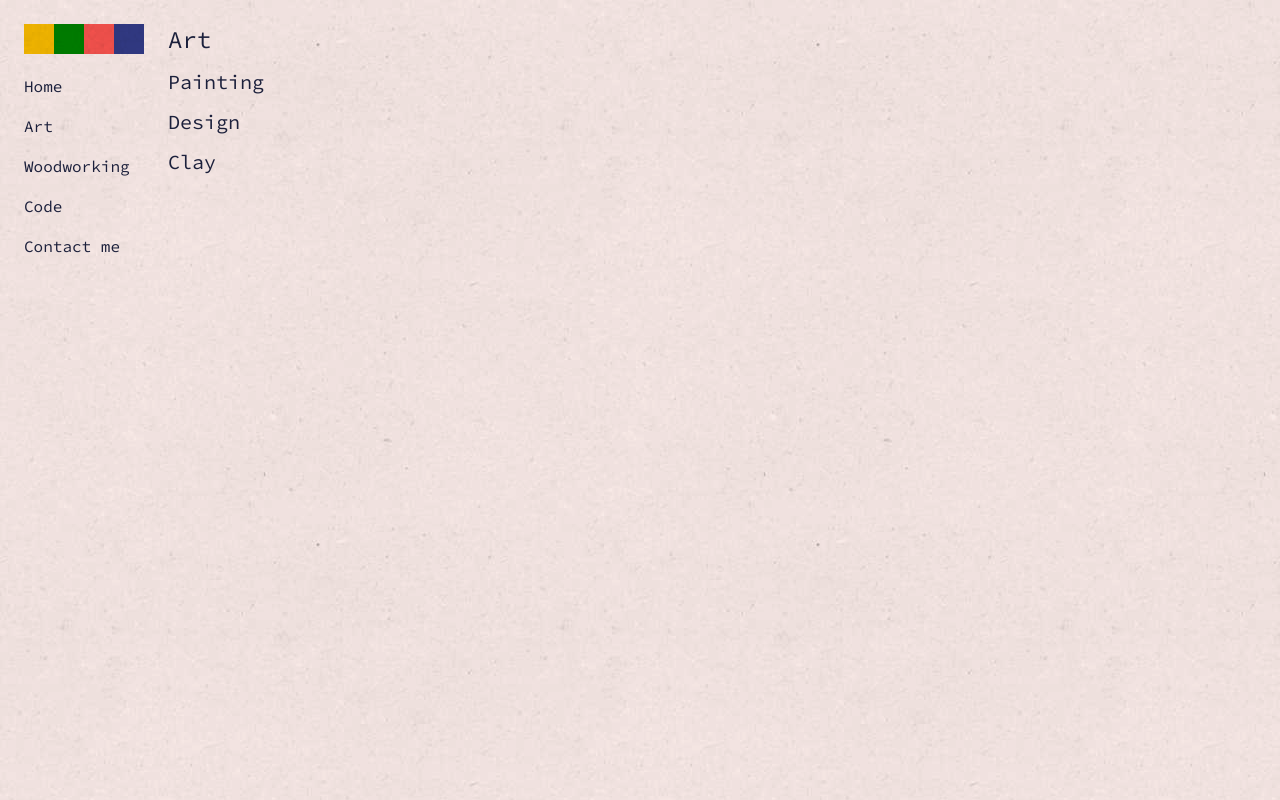
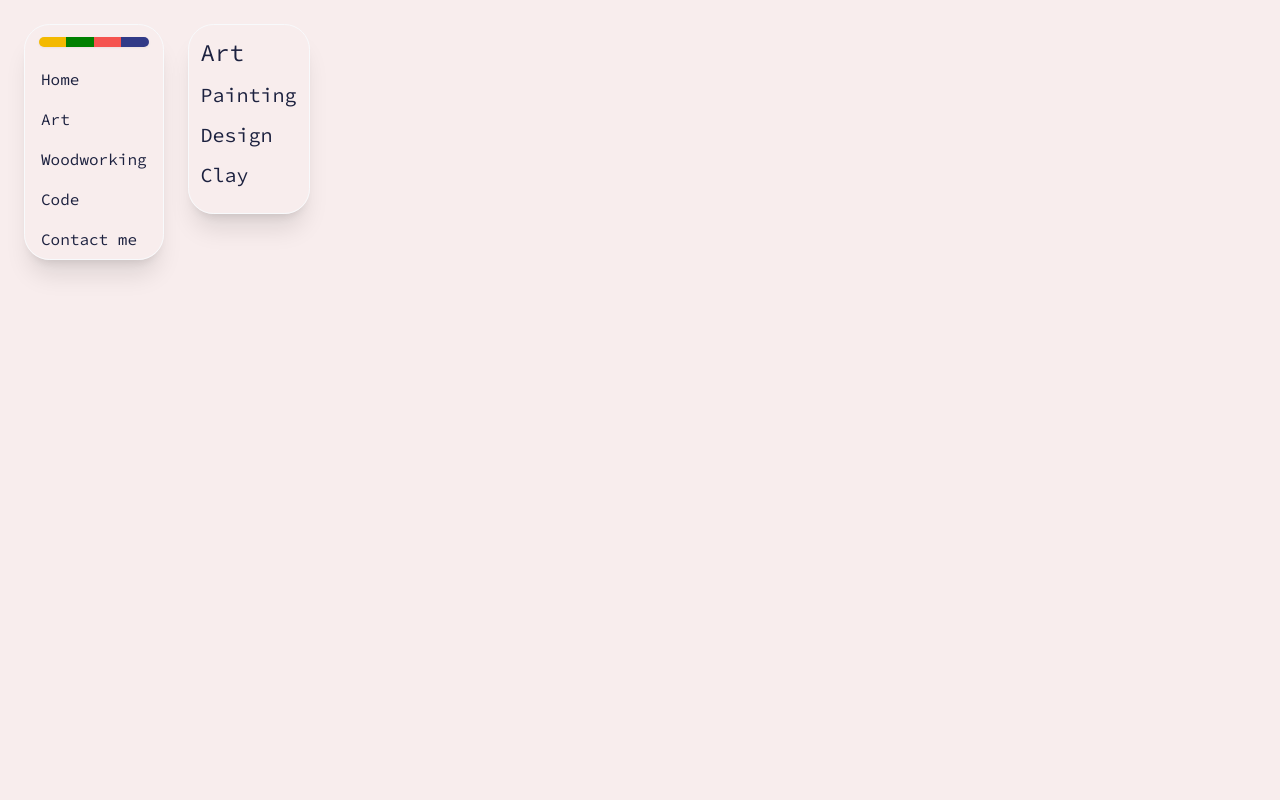
Before and after one commit to ivurnave/evan-md-website, a Next.js app: page /art in a window 1280 px wide. Built offline with nearby package versions, Linux system fonts and the light colour scheme.

Commit message:
style changes, color consolidation

```diff
--- a/src/app/globals.css
+++ b/src/app/globals.css
@@ -2,10 +2,24 @@
 @tailwind components;
 @tailwind utilities;
 
+/* TODO: consolidate colors */
 :root {
   --background: #f8eded;
   --foreground: #1c213f;
+  --yellow: #f3b900;
+  --green: green;
+  --coral: #f5534f;
+  --blue: #313a87;
+  --yellow-light: #f7d34e;
+  --green-light: #7cf39f;
+  --coral-light: #f88a7d;
+  --blue-light: #5f6abb;
+  --yellow-dark: #d18f00;
+  --green-dark: #006400;
+  --coral-dark: #e04b40;
+  --blue-dark: #1d2a66;
 }
+
 
 @media (prefers-color-scheme: dark) {
   :root {
@@ -39,6 +53,8 @@ body {
   /* ... */
 }
 
+
+/* TODO: Maybe remove... dunno if I still want to pursue this */
 .grit {
   mask-image: url("../../public/images/grit.png");
 }
--- a/src/app/layout.tsx
+++ b/src/app/layout.tsx
@@ -22,11 +22,10 @@ export default function RootLayout({
       <body
         className={`h-dvh p-4 ${sourceCodeProFont.className}`}
       >
-        <div className="flex flex-row">
+        <div className="flex flex-row gap-4">
           <Nav />
           {children}
         </div>
-        <div className="paperOverlay"></div>
       </body>
     </html>
   );
--- a/src/app/page.tsx
+++ b/src/app/page.tsx
@@ -3,7 +3,7 @@ import { MarkdownPage } from "@/components/MarkdownPage";
 const Home = () => {
     return (
         <>
-            <div className="mb-6">
+            <div className="mb-4 p-2 rounded-[2vw] border-solid border border-slate-50 shadow-xl">
                 <div className="flex flex-col md:flex-row items-center gap-x-6">
                     <h1 className="block text-center md:text-left text-6xl">evan holmes</h1>
                     <img className="dark:invert w-1/2" src="https://ivurnave.github.io/me/static/media/cube.b476af13.png" />
--- a/src/colors.ts
+++ b/src/colors.ts
@@ -1,6 +1,20 @@
 export const Colors = {
-    yellow: '#f3b900',
-    green: 'green',
-    coral: '#f5534f',
-    blue: '#313a87'
-}
+    base: {
+        yellow: '#f3b900',
+        green: 'green',
+        coral: '#f5534f',
+        blue: '#313a87',
+    },
+    light: {
+        yellow: '#f7d34e',
+        green: '#7cf39f',
+        coral: '#f88a7d',
+        blue: '#5f6abb',
+    },
+    dark: {
+        yellow: '#d18f00',
+        green: '#006400',
+        coral: '#e04b40',
+        blue: '#1d2a66',
+    },
+};
--- a/src/components/HeaderDecoration.tsx
+++ b/src/components/HeaderDecoration.tsx
@@ -1,10 +1,11 @@
 import { Colors } from "@/colors"
 
-export const HeaderDecoration = () => <div className="flex flex-row mb-2">
-    <HeaderDecorationBlock color={Colors.yellow}/>
-    <HeaderDecorationBlock color={Colors.green}/>
-    <HeaderDecorationBlock color={Colors.coral}/>
-    <HeaderDecorationBlock color={Colors.blue}/>
+// rounded-full overflow-hidden drop-shadow-lg
+export const HeaderDecoration = () => <div className="flex flex-row mb-2 w-4/5 mt-2 self-center rounded-full overflow-hidden drop-shadow-sm">
+    <HeaderDecorationBlock color={Colors.base.yellow} />
+    <HeaderDecorationBlock color={Colors.base.green} />
+    <HeaderDecorationBlock color={Colors.base.coral} />
+    <HeaderDecorationBlock color={Colors.base.blue} />
 </div>
-export const HeaderDecorationBlock = (props: {color: string}) =>
-    <div style={{height: 30, width: 30, backgroundColor: props.color}}></div>
+export const HeaderDecorationBlock = (props: { color: string }) =>
+    <div className="w-1/4" style={{ height: 10, backgroundColor: props.color }}></div>
--- a/src/components/MarkdownPage.tsx
+++ b/src/components/MarkdownPage.tsx
@@ -4,7 +4,7 @@ import { getMarkdownContent } from "../helpers";
 export const MarkdownPage = (props: { markdownFileName: string }) => {
   const mdContent = getMarkdownContent(props.markdownFileName);
   return (
-    <div className="shrink">
+    <div className="shrink p-2 rounded-[2vw] border-solid border border-slate-50 shadow-xl">
       <Markdown>{mdContent}</Markdown>
     </div>
   );
--- a/src/components/Nav.tsx
+++ b/src/components/Nav.tsx
@@ -1,11 +1,21 @@
 import Link from "next/link"
 import { HeaderDecoration } from "./HeaderDecoration"
+import { Colors } from "@/colors";
 
-const StyledLink = ({ href, title }: { href: string, title: string }) => <Link className="my-1" href={href}>{title}</Link>
+// TODO: make this work lol
+const chooseHoverColor = () => {
+    const colors = Object.keys(Colors.light);
+    const randomIndex = Math.floor(Math.random() * 4);
+    return colors[randomIndex];
+}
+
+const StyledLink = ({ href, title }: { href: string, title: string }) => <Link className={`mx-1 p-1 rounded-full hover:bg-${chooseHoverColor()}-light`} href={href}>{title}</Link>
 
 export const Nav = () => {
     return (
-        <div className="hidden md:mr-4 md:flex flex-col shrink-0">
+        <>
+            {/* Nav desktop */}
+            <div className="hidden md:flex flex-col shrink-0 rounded-[2vw] border-solid border border-slate-50 shadow-xl overflow-hidden">
                 <HeaderDecoration />
                 <StyledLink href="/" title="Home" />
                 <StyledLink href="/art" title="Art" />
@@ -13,5 +23,15 @@ export const Nav = () => {
                 <StyledLink href="/code" title="Code" />
                 <StyledLink href="/contact" title="Contact me" />
             </div>
+            {/* Nav mobile */}
+            {/* <div className="md:mr-4 md:hidden">
+                <HeaderDecoration />
+                <StyledLink href="/" title="Home" />
+                <StyledLink href="/art" title="Art" />
+                <StyledLink href="/woodwork" title="Woodworking" />
+                <StyledLink href="/code" title="Code" />
+                <StyledLink href="/contact" title="Contact me" />
+            </div> */}
+        </>
     )
 }
--- a/tailwind.config.ts
+++ b/tailwind.config.ts
@@ -1,4 +1,3 @@
-import { Colors } from "./src/colors";
 import type { Config } from "tailwindcss";
 
 export default {
@@ -20,11 +19,19 @@ export default {
       colors: {
         background: "var(--background)",
         foreground: "var(--foreground)",
-        yellow: Colors.yellow,
-        green: Colors.green,
-        coral: Colors.coral,
-        blue: Colors.blue
-      },
+        yellow: "var(--yellow)",
+        green: "var(--green)",
+        coral: "var(--coral)",
+        blue: "var(--blue)",
+        "yellow-light": "var(--yellow-light)",
+        "green-light": "var(--green-light)",
+        "coral-light": "var(--coral-light)",
+        "blue-light": "var(--blue-light)",
+        "yellow-dark": "var(--yellow-dark)",
+        "green-dark": "var(--green-dark)",
+        "coral-dark": "var(--coral-dark)",
+        "blue-dark": "var(--blue-dark)",
+      }
     },
   },
   plugins: [],
```
Lines whose indentation alone changed are shown as unchanged.
